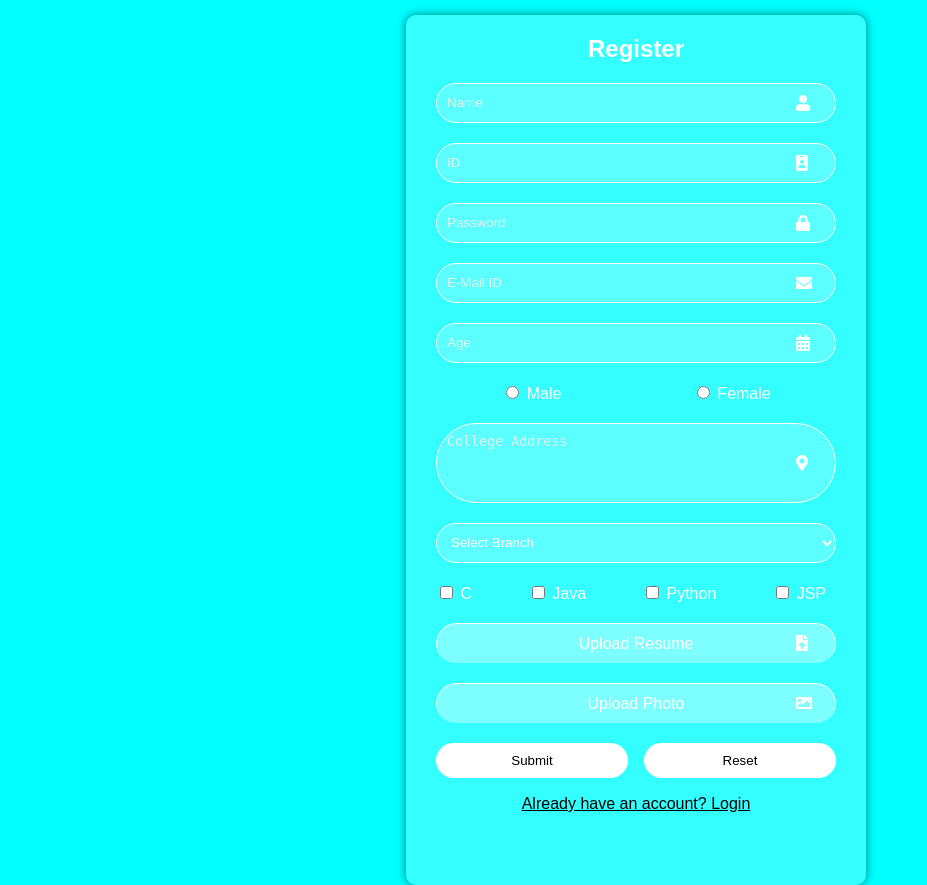
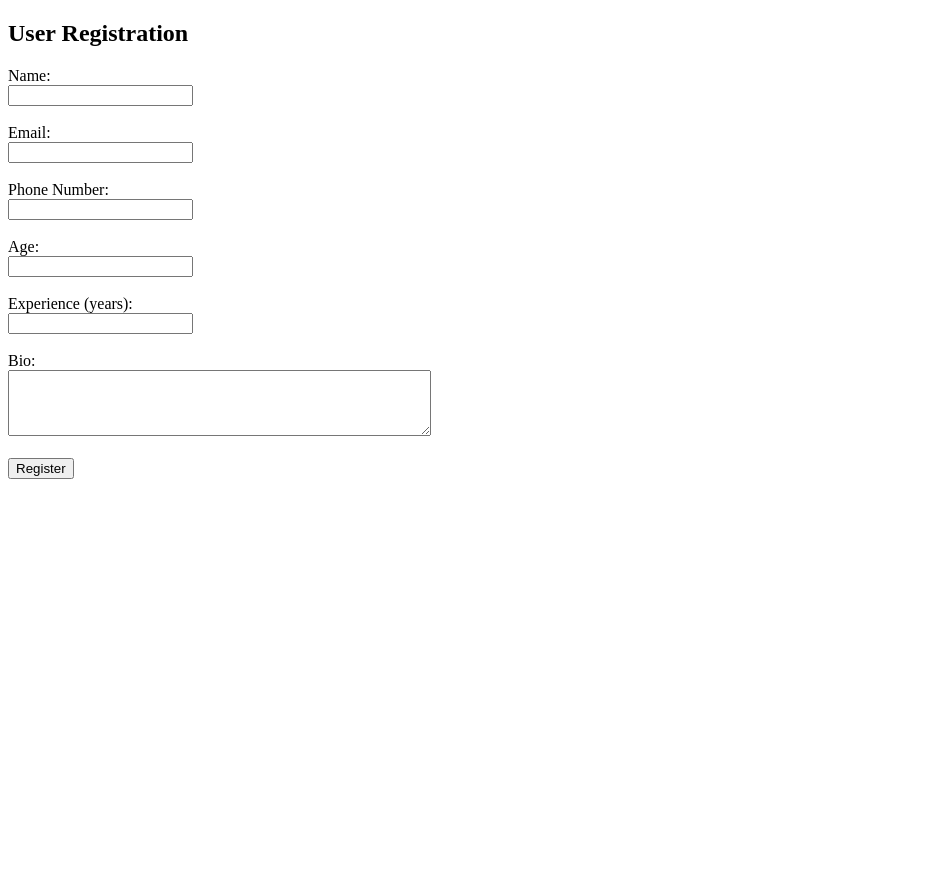
Before and after one commit to priyanshraj1237/Nova, a Django app: page /register/ in a window 1280 px wide. Shown: the whole page, without its empty margins (0-927 px from the left). After the commit the page ends 479 px from the top, so only its background shows below. Run offline with Django 5.2, Linux system fonts and the light colour scheme.

Commit message:
Initial commit2

```diff
--- a/project/app/urls.py
+++ b/project/app/urls.py
@@ -6,6 +6,6 @@ urlpatterns = [
      path('',views.landpage,name="landpage"),
      path('register/',views.register,name="register"),
      path('signin/',views.signin,name="signin"),
-     path('choice/',views.choice,name="register"),
+     path('choice/',views.choice,name="choice"),
      path('learning/',views.learning,name="learning"),
 ]
--- a/project/app/views.py
+++ b/project/app/views.py
@@ -6,6 +6,16 @@ def landpage(request):
 
 
 def register(request):
+    if request.method == 'POST':
+        # Get form data from the request
+        name = request.POST.get('name')
+        email = request.POST.get('email')
+        phone = request.POST.get('phone')
+        age = request.POST.get('age')
+        experience = request.POST.get('experience')
+        bio = request.POST.get('bio')
+        print(f"Name: {name}, Email: {email}, Phone: {phone}, Age: {age}, Experience: {experience}, Bio: {bio}")
+        return HttpResponse("Registration successful!")
     return render(request,'app/register.html')
 
 def signin(request):
--- a/project/templates/app/learning.html
+++ b/project/templates/app/learning.html
@@ -0,0 +1 @@
+<h1>learning page...</h1>
--- a/project/templates/app/register.html
+++ b/project/templates/app/register.html
@@ -1,230 +1,40 @@
-<html>
+<!DOCTYPE html>
+<html lang="en">
+<head>
+    <meta charset="UTF-8">
+    <meta name="viewport" content="width=device-width, initial-scale=1.0">
+    <title>User Registration</title>
+</head>
+<body>
+    <h2>User Registration</h2>
+    <form method="post">
+        {% csrf_token %}
 
-<head>
-    <title>Registration Page</title>
-    <link rel="stylesheet" href="https://cdnjs.cloudflare.com/ajax/libs/font-awesome/5.15.3/css/all.min.css">
-    <style>
-        body {
-            margin-top: 40px;
-            margin-left: 0px;
-            padding: 10px;
-            font-family: Arial, sans-serif;
-            background-color: aqua;
-            display: flex;
-            justify-content: center;
-            align-items: center;
-            height: 100vh;
-            backdrop-filter: blur(3px);
-        }
+        <!-- Name -->
+        <label for="name">Name:</label><br>
+        <input type="text" id="name" name="name" required><br><br>
 
-        .registration-container {
-            background: rgba(255, 255, 255, 0.2);
-            border-radius: 10px;
-            padding: 30px;
-            padding-top: 0px;
-            width: 400px;
-            height: 105%;
-            box-shadow: 0 0 10px rgba(0, 0, 0, 0.5);
-            text-align: center;
-            backdrop-filter: blur(10px);
-        }
+        <!-- Email -->
+        <label for="email">Email:</label><br>
+        <input type="email" id="email" name="email" required><br><br>
 
-        .registration-container h2 {
-            margin-bottom: 20px;
-            color: #fff;
-        }
+        <!-- Phone Number -->
+        <label for="phone">Phone Number:</label><br>
+        <input type="tel" id="phone" name="phone" required><br><br>
 
-        .input-group {
-            margin-bottom: 20px;
-            position: relative;
-        }
+        <!-- Age -->
+        <label for="age">Age:</label><br>
+        <input type="number" id="age" name="age" required><br><br>
 
-        .input-group input,
-        .input-group textarea,
-        .input-group select {
-            width: 100%;
-            padding: 10px;
-            height: 40px;
-            border: solid #FBF8EF 1px;
-            border-radius: 50px;
-            background: rgba(255, 255, 255, 0.2);
-            color: #fff;
-        }
+        <!-- Experience -->
+        <label for="experience">Experience (years):</label><br>
+        <input type="number" id="experience" name="experience" required><br><br>
 
-        .input-group textarea {
-            height: 80px;
-            resize: none;
-        }
-        ::placeholder {
-        color: #DFF2EB;
-         opacity: 1; /* Firefox */
-}
+        <!-- Bio -->
+        <label for="bio">Bio:</label><br>
+        <textarea id="bio" name="bio" rows="4" cols="50" required></textarea><br><br>
 
-        .input-group i {
-            position: absolute;
-            top: 50%;
-            left: 90%;
-            transform: translateY(-50%);
-            color: #fff;
-        }
-
-        .gender-group {
-            display: flex;
-            justify-content: space-around;
-            margin-bottom: 20px;
-            color: #fff;
-        }
-
-        .skills-group {
-            display: flex;
-            justify-content: space-between;
-            flex-wrap: wrap;
-            color: #fff;
-            margin-bottom: 20px;
-        }
-
-        .skills-group label {
-            margin-right: 10px;
-        }
-
-        .submit-btns {
-            display: flex;
-            justify-content: space-between;
-        }
-
-        .submit-btn {
-            width: 48%;
-            padding: 10px;
-            border: none;
-            border-radius: 50px;
-            background: #fff;
-            color: #000;
-            cursor: pointer;
-        }
-
-        .register-link {
-            color: #000000;
-            margin-top: 17px;
-            display: block;
-        }
-
-        /* Custom styles for file input */
-        .file-input {
-            position: relative;
-            overflow: hidden;
-            height: 40px;
-            border-radius: 50px;
-            background: rgba(255, 255, 255, 0.2);
-        }
-
-        .file-input input[type="file"] {
-            position: absolute;
-            top: 0;
-            left: 0;
-            height: 100%;
-            width: 100%;
-            opacity: 0;
-            cursor: pointer;
-        }
-
-        .file-input label {
-            display: flex;
-            align-items: center;
-            justify-content: center;
-            height: 100%;
-            border: solid 1px;
-            border-radius: 50px;
-            background: rgba(255, 255, 255, 0.2);
-            color: #fff;
-            cursor: pointer;
-        }
-
-        .file-input i {
-            margin-right: 10px;
-        }
-    </style>
-</head>
-
-<body>
-    <div class="registration-container">
-        <h2>Register</h2>
-        <form>
-            <div class="input-group">
-                <i class="fas fa-user"></i>
-                <input type="text" placeholder="Name" required>
-            </div>
-            <div class="input-group">
-                <i class="fas fa-id-badge"></i>
-                <input type="text" placeholder="ID" required>
-            </div>
-            <div class="input-group">
-                <i class="fas fa-lock"></i>
-                <input type="password" placeholder="Password" required>
-            </div>
-            <div class="input-group">
-                <i class="fas fa-envelope"></i>
-                <input type="email" placeholder="E-Mail ID" required>
-            </div>
-            <div class=" input-group">
-                <i class="fas fa-calendar-alt"></i>
-                <input type="text" placeholder="Age" required>
-            </div>
-            <div class="gender-group">
-                <label>
-                    <input type="radio" name="gender" value="male" required> Male
-                </label>
-                <label>
-                    <input type="radio" name="gender" value="female" required> Female
-                </label>
-            </div>
-            <div class="input-group">
-                <i class="fas fa-map-marker-alt"></i>
-                <textarea placeholder="College Address" required></textarea>
-            </div>
-            <div class="input-group">
-                <select required>
-                    <option value="" disabled selected>Select Branch</option>
-                    <option value="CSE">Computer Science</option>
-                    <option value="ECE">Electronics</option>
-                    <option value="ME">Mechanical</option>
-                    <option value="CE">Civil</option>
-                </select>
-            </div>
-            <div class="skills-group">
-                <label>
-                    <input type="checkbox" value="C"> C
-                </label>
-                <label>
-                    <input type="checkbox" value="Java"> Java
-                </label>
-                <label>
-                    <input type="checkbox" value="Python"> Python
-                </label>
-                <label>
-                    <input type="checkbox" value="JSP"> JSP
-                </label>
-            </div>
-            <div class="input-group file-input">
-                <i class="fas fa-file-upload"></i>
-                <label for="resume-upload">
-                    Upload Resume
-                </label>
-                <input type="file" id="resume-upload" accept=".pdf,.doc,.docx" required>
-            </div>
-            <div class="input-group file-input">
-                <i class="fas fa-image"></i>
-                <label for="photo-upload">
-                    Upload Photo
-                </label>
-                <input type="file" id="photo-upload" accept="image/*" required>
-            </div>
-            <div class="submit-btns">
-                <button type="submit" class="submit-btn">Submit</button>
-                <button type="reset" class="submit-btn">Reset</button>
-            </div>
-        </form>
-        <a href="#" class="register-link">Already have an account? Login</a>
-    </div>
+        <button type="submit">Register</button>
+    </form>
 </body>
-
 </html>
```
Also changed, not shown: project/templates/app/choice.html (+24 -0 lines), project/templates/app/signin.html (+27 -0 lines).
